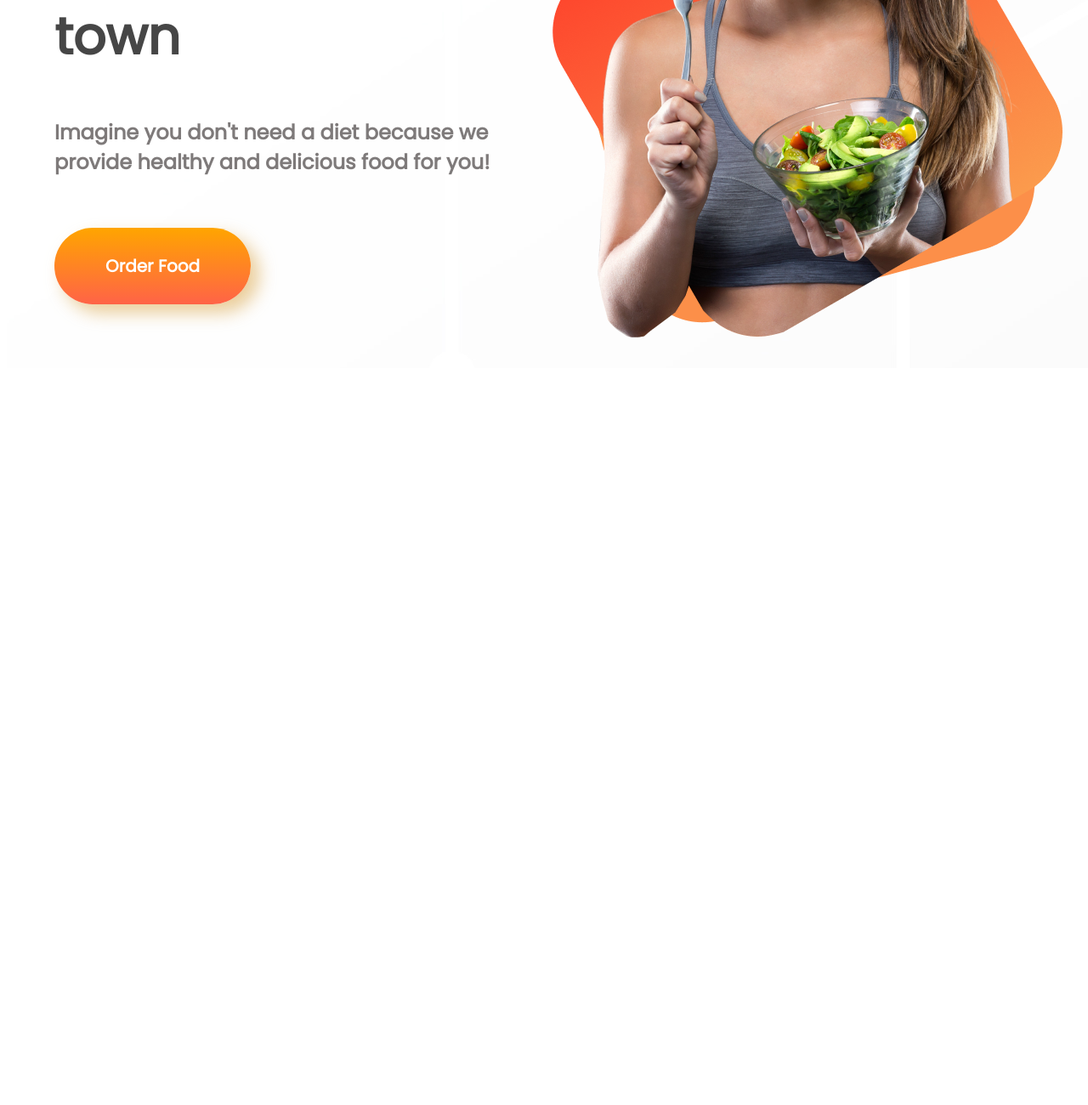
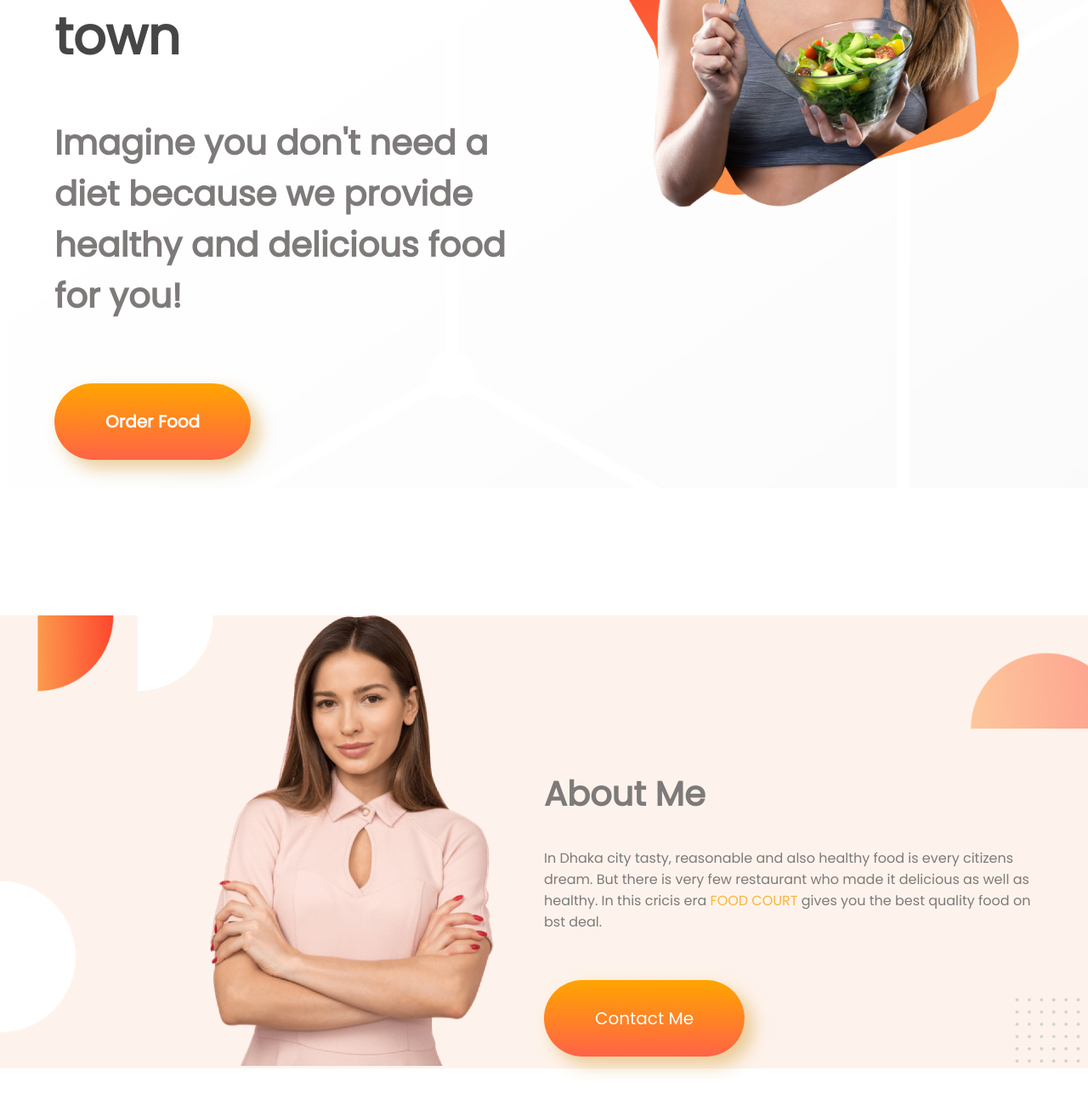
Before and after one commit to MijanurMim/Food-court, a plain HTML site: page index.html in a window 1280 px wide. Shown: the part 580-1880 px from the top of the page at 85% size. Before the commit the page ends 1013 px from the top, so only its background shows below. Drawn offline with Linux system fonts and the light colour scheme.

Commit message:
mid sec added

```diff
--- a/index.html
+++ b/index.html
@@ -27,15 +27,15 @@
       <a href="http://">Home</a>
       <a href="http://">About Me</a>
       <a href="http://">My Recipies</a>
-      <a href="http://">Social Media Followers</a>
+      <a href="http://">Social Media</a>
       <a href="http://">Partners</a>
     </div>
 
 
   </header>
 
-  <!-- top sectiion area -->
-  <section class="felxible-containers top top-banner ">
+  <!-- top section area -->
+  <section class="felxible-containers text-color top-banner ">
     <div class="width-top-section">
       <h1>
         <span class="site-name-color">FOOD COURT</span> gives you the best
@@ -48,8 +48,27 @@
           <a class="order-button devider" target="_blank" href="index.html">Order Food</a>
 
     </div>
-    <div class="witdh-top-section">
+    <div class="width-top-section">
       <img src="images/person/Group 8425.png">
+    </div>
+
+  </section>
+
+  <!-- about me area -->
+  <section class="felxible-containers  text-color mid-banner ">
+    <div class="width-mid-section">
+      <img src="images/person/Person Image.png">
+    </div>
+
+    <div class="width-mid-section">
+      <div class="mid-banner-positon">
+        <h2>About Me</h2>
+        <p>In Dhaka city tasty, reasonable and also healthy food is every citizens dream. But there is very few
+          restaurant
+          who made it delicious as well as healthy. In this cricis era <span class="site-name-color">FOOD COURT</span>
+          gives you the best quality food on bst deal. </p>
+        <a class="order-button devider" target="_blank" href="index.html">Contact Me</a>
+      </div>
     </div>
 
   </section>
--- a/style.css
+++ b/style.css
@@ -14,19 +14,23 @@ header {
 h1 {
   font-size: 60px;
 }
+h2 {
+  font-size: 40px;
+}
 .site-name-color {
   color: rgba(247, 166, 17, 0.808);
 }
 
 .felxible-containers {
   display: flex;
+  margin-bottom: 150px;
 }
 .width-top-section {
   width: 50%;
   padding-left: 5%;
 }
 .width-top-section img {
-  width: 50%;
+  width: 90%;
 }
 
 .top-banner {
@@ -34,11 +38,28 @@ h1 {
   background-repeat: no-repeat;
 }
 
-.top {
-  color: rgb(126, 122, 122);
+/* mid area */
+
+.width-mid-section {
+  align-items: center;
+  width: 50%;
+  padding-right: 5%;
 }
-.top h1 {
-  color: rgb(70, 70, 70);
+
+.mid-banner-positon {
+  align-items: center;
+  margin-top: 180px;
+}
+.width-mid-section img {
+  width: 58%;
+  padding-left: 247px;
+}
+
+.mid-banner {
+  background-image: url(images/shapes/7.png);
+
+  background-repeat: no-repeat;
+  background-size: 100%;
 }
 
 /* navbar area */
@@ -62,36 +83,14 @@ h1 {
   color: orange;
 }
 
-/* top area  */
-
-h1 {
-  font-size: 60px;
-}
+/* color area */
 .site-name-color {
   color: rgba(247, 166, 17, 0.808);
 }
-
-.felxible-containers {
-  display: flex;
-  /* margin-bottom: 100px; */
-}
-.width-top-section {
-  width: 50%;
-  padding-left: 5%;
-}
-.width-top-section img {
-  width: 50%;
-}
-
-.top-banner {
-  background-image: url(images/shapes/topbanner.jpg);
-  background-repeat: no-repeat;
-}
-
-.top {
+.text-color {
   color: rgb(126, 122, 122);
 }
-.top h1 {
+.text-color h1 {
   color: rgb(70, 70, 70);
 }
 
```
